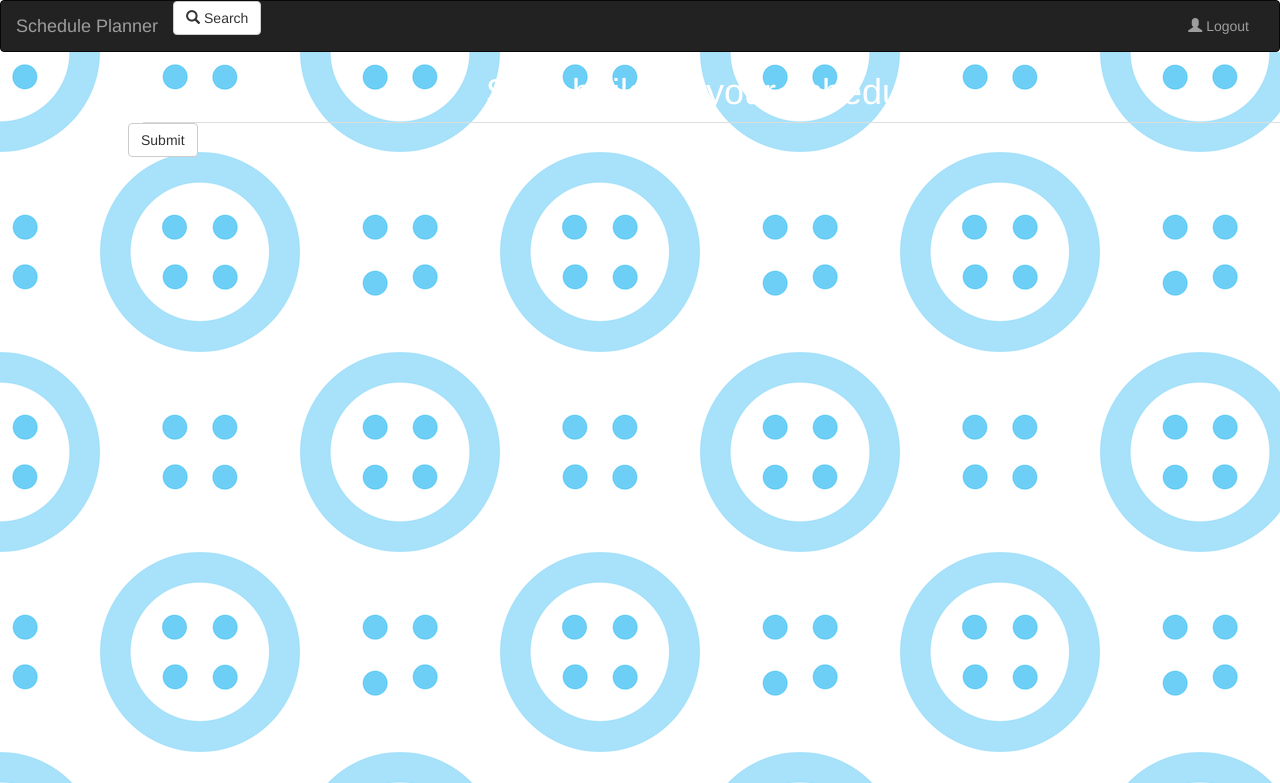
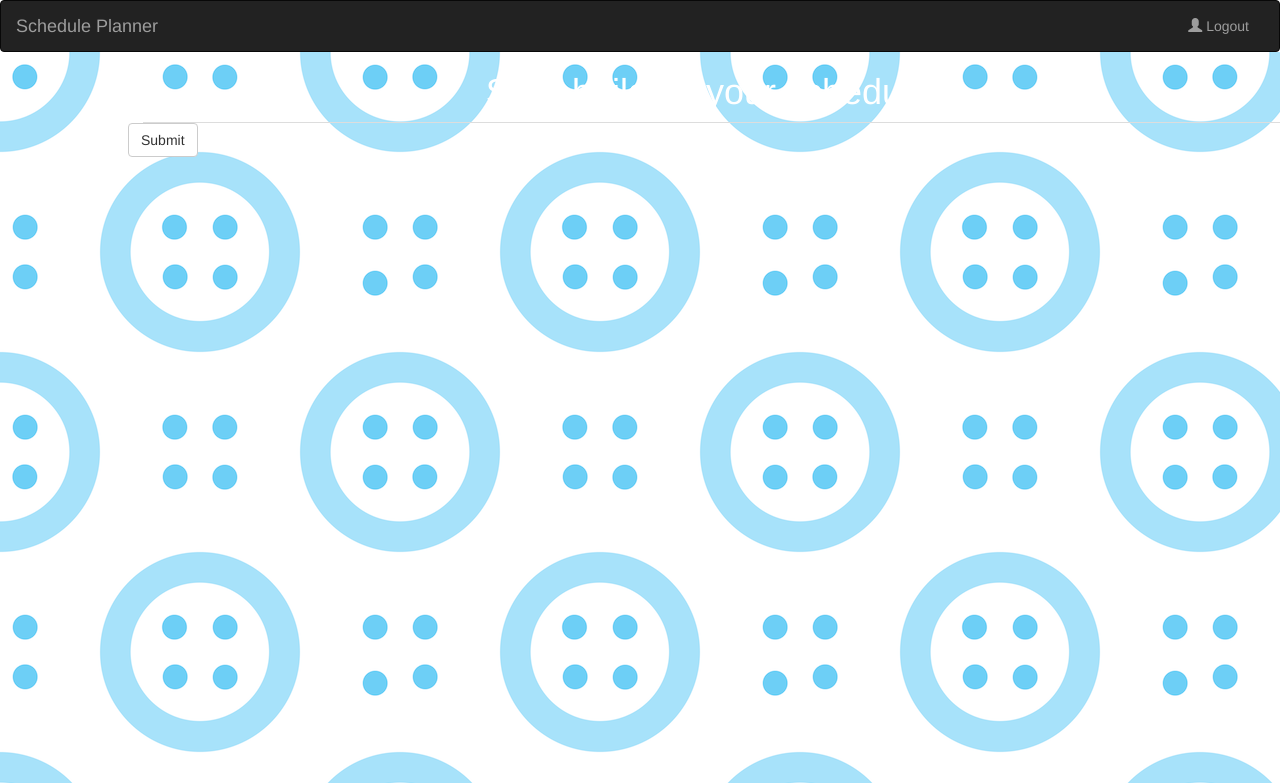
Before and after one commit to lxylxy123456/hackdavis2019, a Django app: template scheduleplanner/sch_account/templates/home1.html in a window 1280 px wide; the page is wider, and only the part inside the window is pictured. Shown: the top 783 px of that part. Run offline with Django 3.2, Linux system fonts and the light colour scheme; the template is opened without the code that fills it, so the values that code supplies are empty; some libraries are stand-ins or nearby versions.

Commit message:
delete search bar

```diff
--- a/scheduleplanner/sch_account/templates/home1.html
+++ b/scheduleplanner/sch_account/templates/home1.html
@@ -26,9 +26,6 @@
     </div>
     <div class="collapse navbar-collapse" id="myNavbar">
       <ul class="nav navbar-nav">
-        <button stype="button" class="btn btn-default">
-        <span class="glyphicon glyphicon-search"></span> Search
-        </button>
         <!--<li><img src="#" style = "text-align: center"></li>-->
         <li><span style = "color:white; display: inline-block; margin-top: 20px;" >{{ user.username }}</span></li>
         <!--<li>Major</li>-->
```
